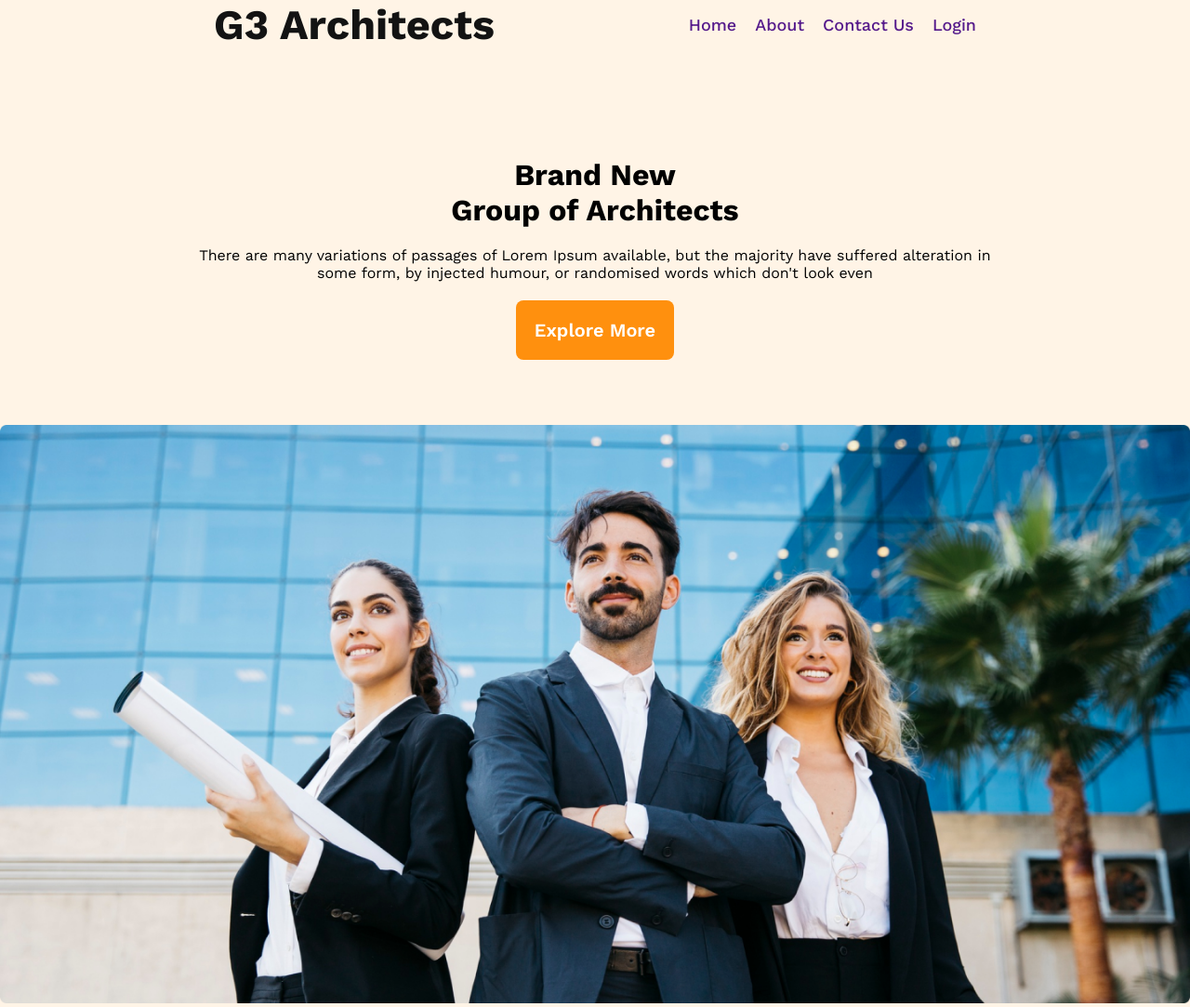
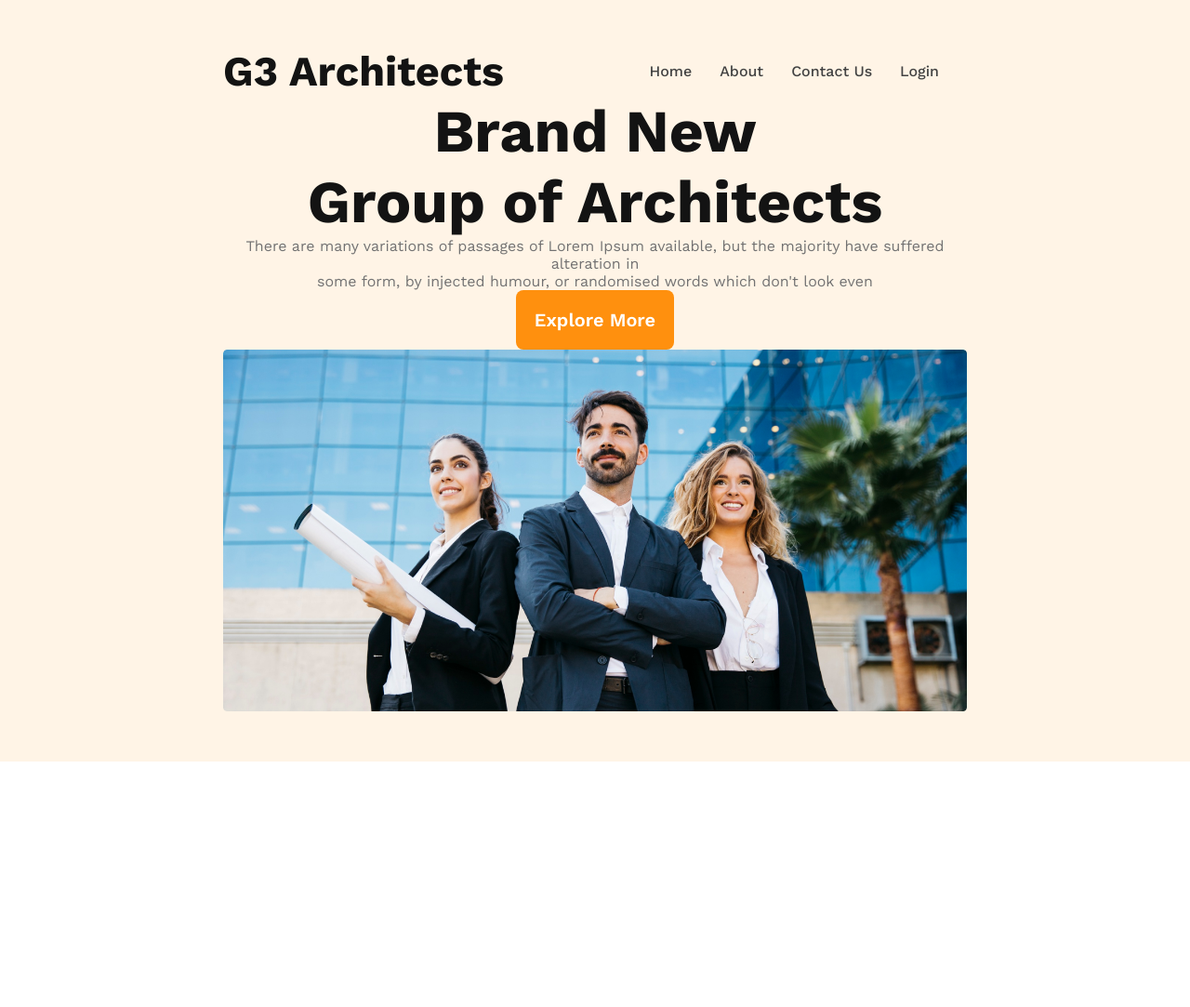
Before and after one commit to aklimaakhter/g3-archiects-website, a plain HTML site: page index.html in a window 1280 px wide. Shown: the whole page at 93% size. After the commit the page ends 819 px from the top, so only its background shows below. Drawn offline with nearby package versions, Linux system fonts and the light colour scheme.

Commit message:
banner section updated

```diff
--- a/index.html
+++ b/index.html
@@ -22,22 +22,27 @@
         <li><a href=""> Login</a></li>
     </ul>
 </nav>
-    <div class="banner-info">
-        <div>
-            <h1>Brand New <br>
+    <div class="banner">
+        <div class="banner-content">
+            <h1 class="banner-title">Brand New <br>
                 Group of Architects
                 </h1>
                 <p class="banner-description">There are many variations of passages of Lorem Ipsum available, but the majority have suffered alteration in <br> some form, by injected humour, or randomised words which don't look even</p>
                 <button class="btn-primary">Explore More</button>
-        </div>
+            </div>
+                <img src="images/banner.png" alt="">
+
     </div>
 
-<div class="banner">
-<img src="images/banner.png" alt="">
-</div>
+
 </header>
 <main>
+    <!-- <div class="features-container">
+        <div class="features-item">
 
+        </div>
+        <div class="features-details"></div>
+    </div>                                    -->
 </main>
 <footer>
 
--- a/styles/architect.css
+++ b/styles/architect.css
@@ -10,70 +10,73 @@
  body {
      font-family: 'Work Sans', sans-serif;
  }
+ .btn-primary {
+    border-radius: 8px;
+    background: #FF900E;
+    border: none;
+    padding: 20px;
+    color: #FFF;
+    text-align: center;
+    font-family: Work Sans;
+    font-size: 20px;
+    font-weight: 600;
 
+}
+/* Header Styles */
  header {
      background: rgba(255, 144, 14, 0.10);
+     padding: 50px 240px;
  }
 
  nav {
      display: flex;
      justify-content: space-between;
      align-items: center;
-     margin: 0 230px;
+
  }
 
  nav>ul {
      display: flex;
-     gap: 20px;
+
  }
 
- nav>ul>li {
+ nav li {
      list-style: none;
+     margin-right: 30px;
+     font-weight: 500;
+     font-size: 1rem;
  }
 
- nav>ul>li a {
+ nav li a {
      text-decoration: none;
+     color: #424242;
  }
 
  .nav-title {
      color: #131313;
      font-family: Work Sans;
      font-size: 45px;
-     font-style: normal;
      font-weight: 700;
-     line-height: normal;
  }
 
- ul {
-     color: #424242;
-     font-family: Work Sans;
-     font-size: 18px;
-     font-weight: 500;
-     line-height: 26px;
+ /* Banner Styles */
+ .banner-content {
+     max-width: 800px;
+     margin: 0 auto;
+     text-align: center;
+
  }
 
- .banner-info {
-     display: flex;
-     justify-content: center;
-     text-align: center;
-     margin-top: 116px;
-     margin-bottom: 70px;
- }
- .banner-description{
-    padding-bottom: 30px;
-    padding: 20px;
+ .banner-title {
+     color: #131313;
+     font-size: 4rem;
+     font-weight: 700;
+
  }
 
- .btn-primary {
-     border-radius: 8px;
-     background: #FF900E;
-     border: none;
-     padding: 20px;
-     color: #FFF;
-     text-align: center;
-     font-family: Work Sans;
-     font-size: 20px;
-     font-weight: 600;
+ .banner-description {
+    color: #727272;
+    font-size: 16px;
 
  }
 
@@ -81,16 +84,9 @@
      width: 100%;
  }
 
-
-
-
-
-
-
-
  /* Media Query */
  /* Mobile Device */
- @media screen and (max-width:576px) {
+ /* @media screen and (max-width:576px) {
 
      nav,
      ul {
@@ -99,4 +95,4 @@
      }
 
 
- }
+ } */
```
